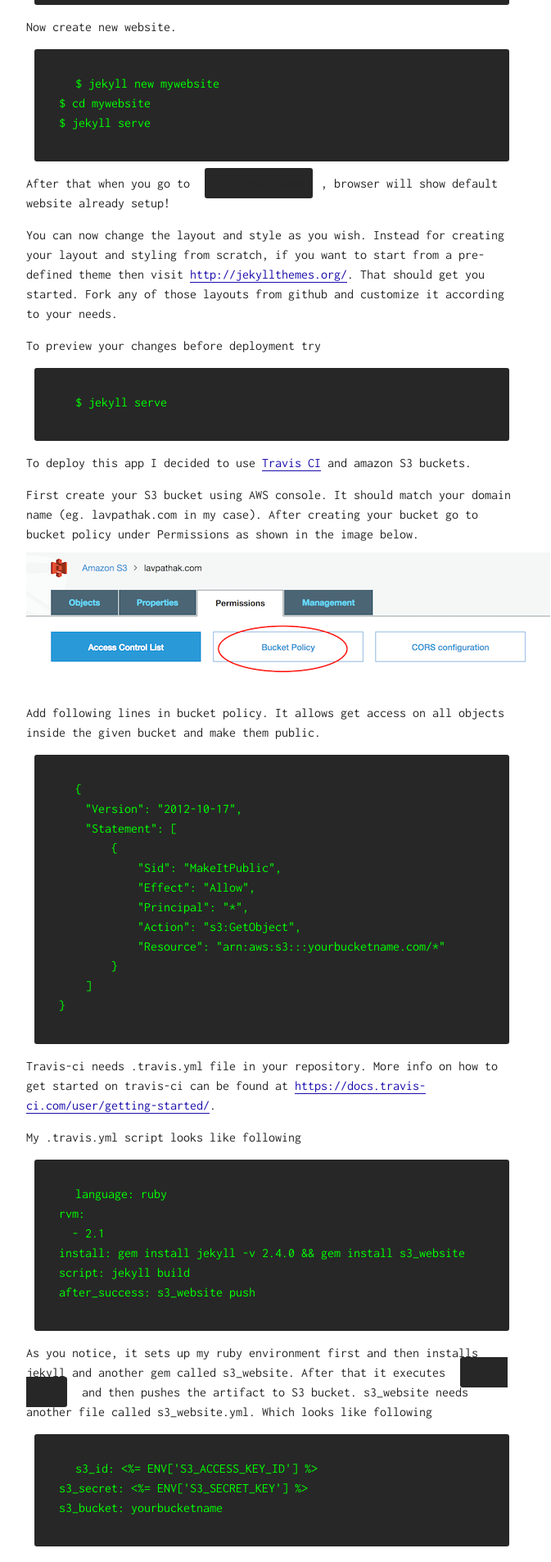
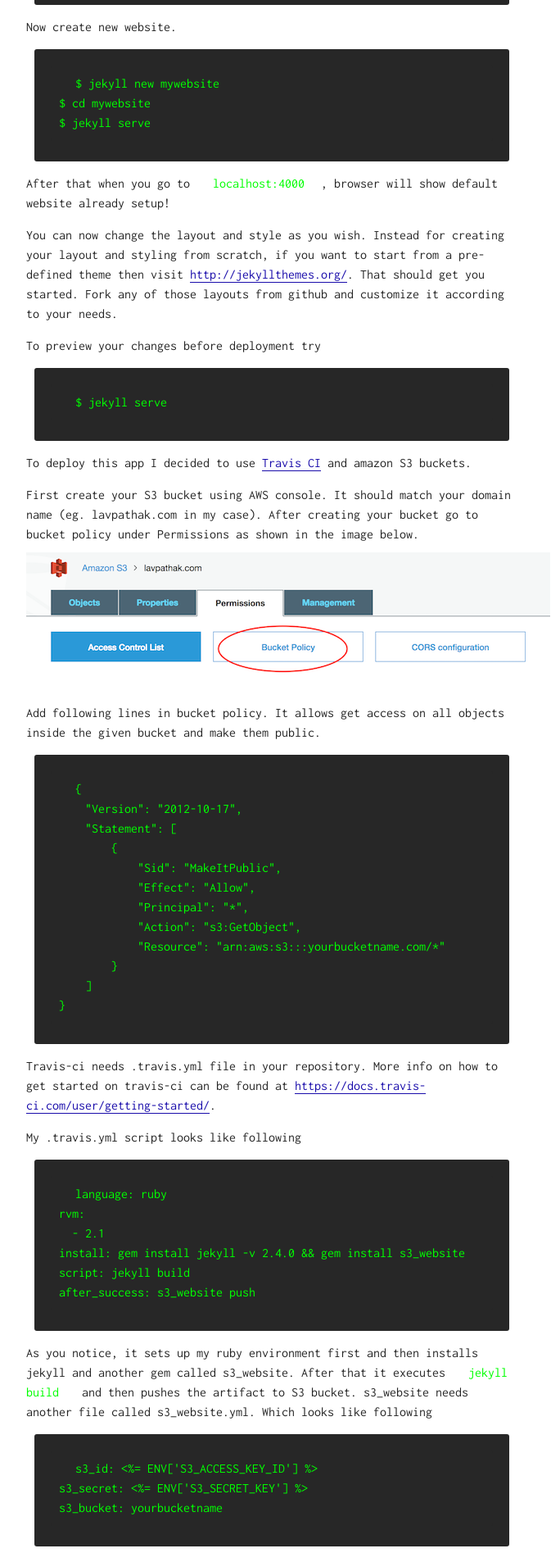
Before and after one commit to lavpathak/lavpathak.com, a Jekyll site: the page built from _posts/2017-05-01-deploying-my-website.md, in a window 1280 px wide. Shown: the part 718-2624 px from the top of the page at 82% size, without its empty margins (308-981 px from the left). Built offline with Jekyll 4.4.1, drawn with Linux system fonts in a browser that asks for light colours.

Commit message:
Change code formatting css

```diff
--- a/assets/css/main.scss
+++ b/assets/css/main.scss
@@ -203,6 +203,8 @@
 			line-height: 1.5;
 			border-radius: 3px;
 			background: $color-black;
+			color: $color-code;
+			background: none;
 		}
 		.highlight {
 			margin: 10px;
```
